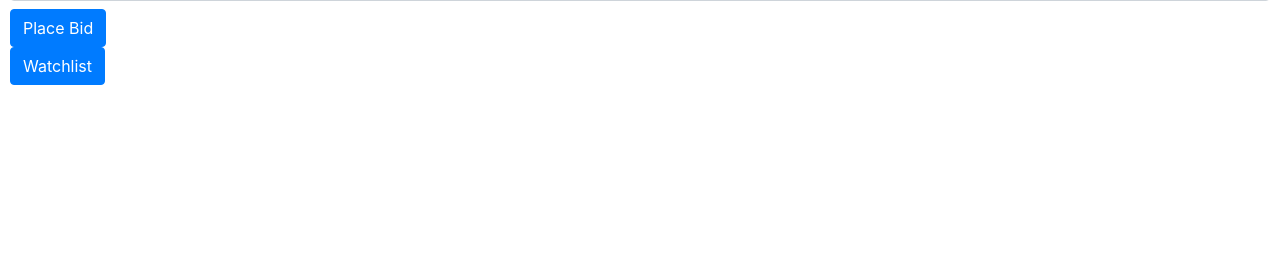
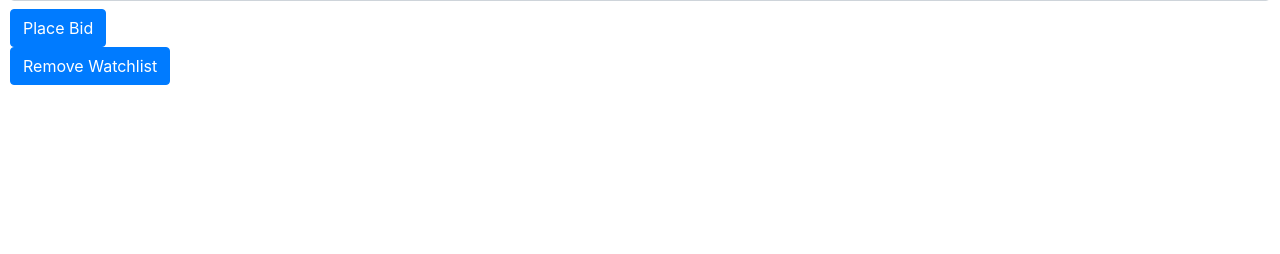
Before and after one commit to eulincon/cs50-commerce, a Django app: page /listings/1 in a window 1280 px wide. Shown: the part 546-800 px from the top of the page. Run offline with Django 3.2, Linux system fonts and the light colour scheme; a user stored in the database is signed in; data comes from the database, SQL or seed files in the repository; both versions use the stored data as it was after the commit; some libraries are stand-ins or nearby versions.

Commit message:
watchlist

```diff
--- a/auctions/templates/auctions/layout.html
+++ b/auctions/templates/auctions/layout.html
@@ -25,7 +25,11 @@
                     <a class="nav-link" href="{% url 'logout' %}">Log Out</a>
                 </li>
                 <li>
-                    <a class="nav-link" href="{% url 'watchlist' %}">Watchlist <span class="badge badge-secondary">{{ 5 }}</span></a>
+                    <a class="nav-link" href="{% url 'watchlist' %}">Watchlist
+                        {% if user.watchlist.all.count != 0 %}
+                        <span class="badge badge-secondary">{{ user.watchlist.all.count }}</span>
+                        {% endif %}
+                    </a>
                 </li>
                 <li>
                     <a class="nav-link" href="{% url 'create_listing' %}">Create Listing</a>
--- a/auctions/templates/auctions/listings.html
+++ b/auctions/templates/auctions/listings.html
@@ -14,7 +14,10 @@
   <input class="btn btn-primary" type="submit" value="Place Bid" />
 </form>
 <form action="{% url 'addRemoveWatchlist' listing.id %}" method="POST">
-  {% csrf_token %}
-  <input class="btn btn-primary" type="submit" value="Watchlist" />
+  {% csrf_token %} {% if user in listing.watchers.all %}
+  <input class="btn btn-primary" type="submit" value="Remove Watchlist" />
+  {% else %}
+  <input class="btn btn-primary" type="submit" value="Add Watchlist" />
+  {% endif %}
 </form>
 {% endblock %}
--- a/auctions/views.py
+++ b/auctions/views.py
@@ -87,6 +87,7 @@ def create_listing(request):
 
 def listings(request, listing_id):
     listing = AuctionListing.objects.get(pk=listing_id)
+    print(listing.watchers.all())
     return render(request, "auctions/listings.html", {
         "listing": listing
     })
@@ -94,12 +95,12 @@ def listings(request, listing_id):
 def addRemoveWatchlist(request, listing_id):
     listing = AuctionListing.objects.get(pk=listing_id)
     if request.method == "POST":
-        if(listing.usersWatching.contains(request.user)):
-            listing.usersWatching.remove(request.user)
+        if(listing.watchers.contains(request.user)):
+            listing.watchers.remove(request.user)
         else:
-            listing.usersWatching.add(request.user)
+            listing.watchers.add(request.user)
         listing.save()
-        print(request.user.watchlist.all())
+        print(listing.watchers.contains(request.user))
         return HttpResponseRedirect(reverse("listings", args=(listing.id,)))
     return render(request, "auctions/listings.html", {
             "listing": listing
```
Also changed, not shown: db.sqlite3.
